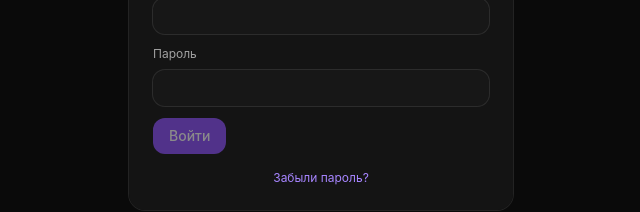
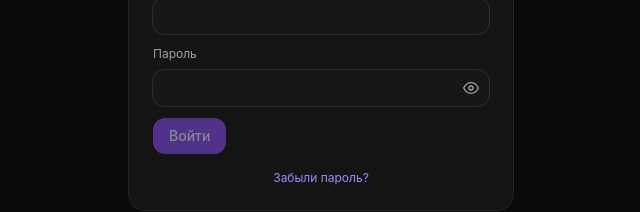
Before and after one commit to komilovsg/cloth-ai, a React (Vite) app in the folder apps/dashboard/: page /login in a window 1280 px wide. Shown: the part 369-581 px from the top of the page, without its empty margins (319-959 px from the left). Built offline with nearby package versions, Linux system fonts and the light colour scheme.

Commit message:
add btn for open pass

```diff
--- a/apps/dashboard/src/pages/login/login-page.tsx
+++ b/apps/dashboard/src/pages/login/login-page.tsx
@@ -17,6 +17,7 @@
   const [password, setPassword] = useState('')
   const [error, setError] = useState<string | null>(null)
   const [pending, setPending] = useState(false)
+  const [showPassword, setShowPassword] = useState(false)
 
   useLayoutEffect(() => {
     document.documentElement.classList.add('dark')
@@ -69,13 +70,35 @@
           </div>
           <div className="grid gap-2">
             <label className="text-xs text-neutral-400">Пароль</label>
-            <input
-              type="password"
-              value={password}
-              onChange={(e) => setPassword(e.target.value)}
-              className="rounded-xl bg-neutral-900 px-3 py-2 text-sm ring-1 ring-white/10"
-              autoComplete="current-password"
-            />
+            <div className="relative">
+              <input
+                type={showPassword ? 'text' : 'password'}
+                value={password}
+                onChange={(e) => setPassword(e.target.value)}
+                className="w-full rounded-xl bg-neutral-900 px-3 py-2 pr-9 text-sm ring-1 ring-white/10"
+                autoComplete="current-password"
+              />
+              <button
+                type="button"
+                onClick={() => setShowPassword((v) => !v)}
+                className="absolute right-2.5 top-1/2 -translate-y-1/2 text-neutral-400 hover:text-neutral-200"
+                tabIndex={-1}
+                aria-label={showPassword ? 'Скрыть пароль' : 'Показать пароль'}
+              >
+                {showPassword ? (
+                  <svg xmlns="http://www.w3.org/2000/svg" width="16" height="16" viewBox="0 0 24 24" fill="none" stroke="currentColor" strokeWidth="2" strokeLinecap="round" strokeLinejoin="round">
+                    <path d="M17.94 17.94A10.07 10.07 0 0 1 12 20c-7 0-11-8-11-8a18.45 18.45 0 0 1 5.06-5.94"/>
+                    <path d="M9.9 4.24A9.12 9.12 0 0 1 12 4c7 0 11 8 11 8a18.5 18.5 0 0 1-2.16 3.19"/>
+                    <line x1="1" y1="1" x2="23" y2="23"/>
+                  </svg>
+                ) : (
+                  <svg xmlns="http://www.w3.org/2000/svg" width="16" height="16" viewBox="0 0 24 24" fill="none" stroke="currentColor" strokeWidth="2" strokeLinecap="round" strokeLinejoin="round">
+                    <path d="M1 12s4-8 11-8 11 8 11 8-4 8-11 8-11-8-11-8z"/>
+                    <circle cx="12" cy="12" r="3"/>
+                  </svg>
+                )}
+              </button>
+            </div>
           </div>
           {error && <div className="text-xs text-red-400">{error}</div>}
           <Button type="submit" disabled={pending || !password || (!isMockApiMode() && !email.trim())}>
```
